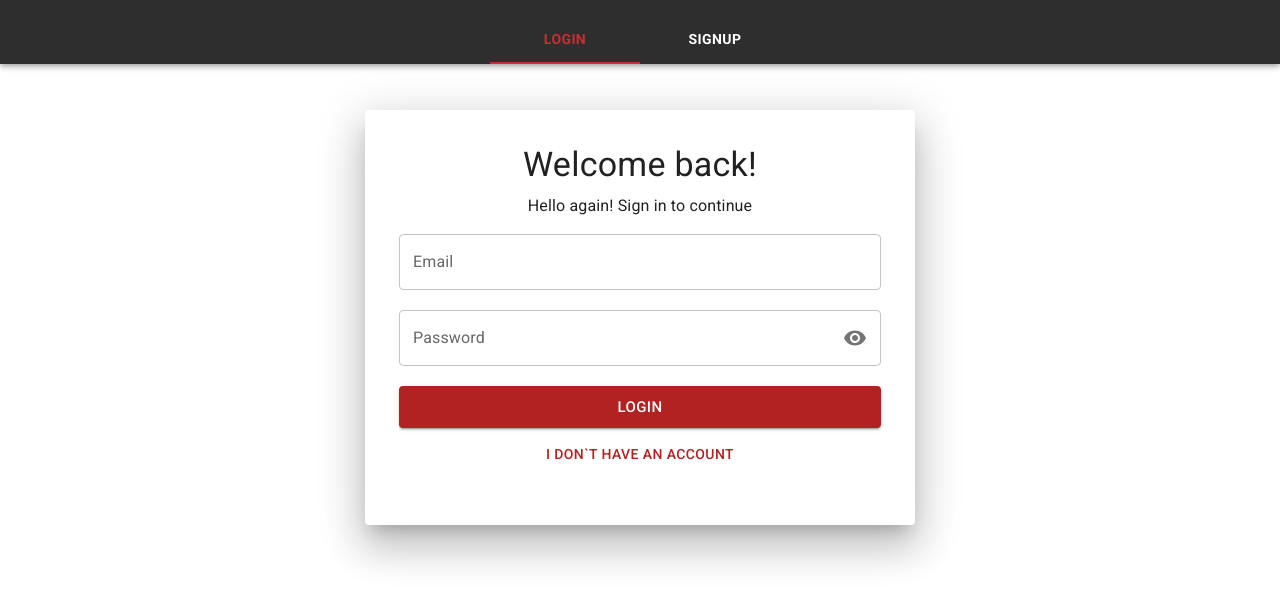
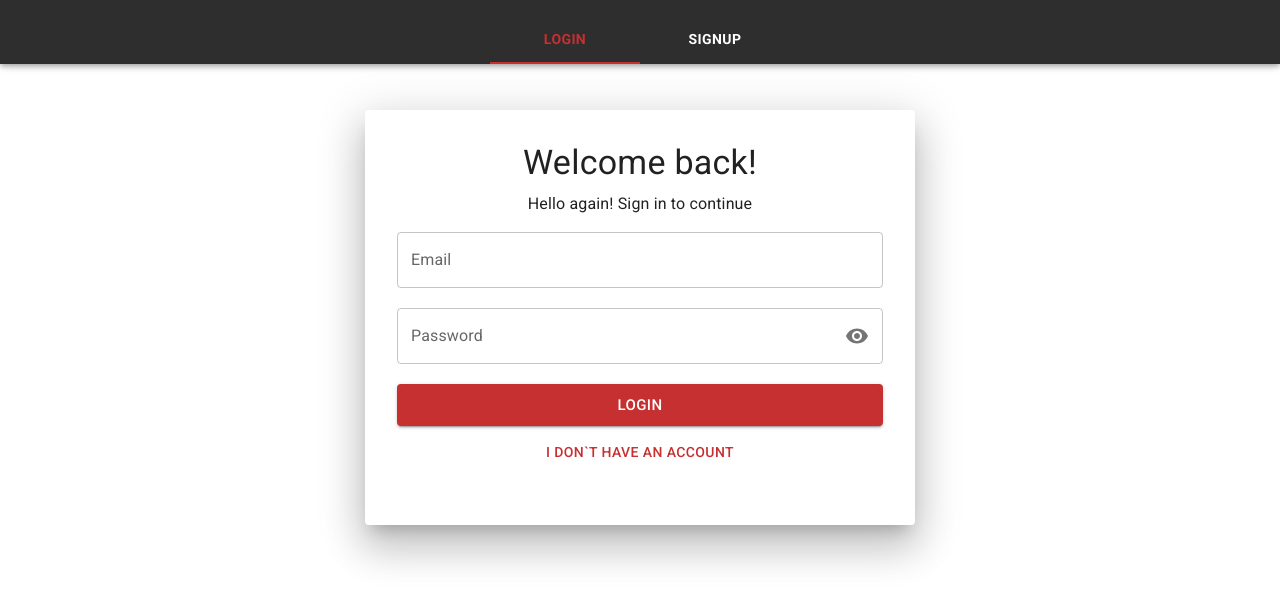
Before and after one commit to curriculum-vitae-team/cv-Petrusha-Nevmerzhitskaya, a React app: page /login in a window 1280 px wide. Shown: the top 604 px of the page. Built offline with nearby package versions, Linux system fonts and the light colour scheme; the HTML template or start-up script is replaced by a standard one.

Commit message:
refactor: change colors and onClick func

```diff
--- a/src/components/AuthHeader/AuthHeader.tsx
+++ b/src/components/AuthHeader/AuthHeader.tsx
@@ -3,6 +3,7 @@ import Tabs from '@mui/material/Tabs';
 import { NavLink, useLocation } from 'react-router-dom';
 
 import { RoutesPath } from '../../constants/routes';
+import theme from '../../themes/theme';
 
 export const AuthHeader = () => {
   const location = useLocation();
@@ -11,7 +12,9 @@ export const AuthHeader = () => {
     <Box sx={{ mt: 2, width: '100%' }}>
       <Tabs
         value={location.pathname}
-        TabIndicatorProps={{ style: { background: '#c63031' } }}
+        TabIndicatorProps={{
+          style: { background: theme.palette.primary.main }
+        }}
         centered
       >
         <Tab
--- a/src/components/Header/Header.tsx
+++ b/src/components/Header/Header.tsx
@@ -4,6 +4,7 @@ import { AppBar, IconButton } from '@mui/material';
 import { useState } from 'react';
 
 import { authService } from '../../graphql/auth/authService';
+import theme from '../../themes/theme';
 import { AuthHeader } from '../AuthHeader';
 import { HeaderBreadcrumbs } from '../Breadcrumbs/Bredcrumbs';
 import { SideMenu } from '../SideMenu';
@@ -25,11 +26,17 @@ export const Header = () => {
   };
   return (
     <>
-      <AppBar position="fixed" sx={{ backgroundColor: '#2e2e2e ' }}>
+      <AppBar
+        position="fixed"
+        sx={{ backgroundColor: theme.palette.primary.dark }}
+      >
         <ToolbarHeader>
           {isAuth ? (
             <>
-              <IconButton onClick={openMenu} sx={{ color: '#c63031' }}>
+              <IconButton
+                onClick={openMenu}
+                sx={{ color: theme.palette.primary.main }}
+              >
                 <MenuIcon />
               </IconButton>
               <SideMenu open={isOpen} onClose={closeMenu} />
--- a/src/components/SideMenu/SideMenu.styles.ts
+++ b/src/components/SideMenu/SideMenu.styles.ts
@@ -1,10 +1,10 @@
 import { Card, styled, Toolbar } from '@mui/material';
 
-export const SideMenuToolbar = styled(Toolbar)({
+export const SideMenuToolbar = styled(Toolbar)(({ theme }) => ({
   display: 'flex',
   justifyContent: 'flex-end',
-  backgroundColor: '#2e2e2e'
-});
+  backgroundColor: theme.palette.primary.dark
+}));
 
 export const SideMenuCard = styled(Card)(() => ({
   display: 'flex',
@@ -14,9 +14,9 @@ export const SideMenuCard = styled(Card)(() => ({
   boxShadow: 'none'
 }));
 
-export const IconStyles = styled('div')(() => ({
-  color: '#706e6e',
-  marginRight: 10,
+export const IconStyles = styled('div')(({ theme }) => ({
+  color: theme.palette.primary.light,
+  marginRight: 8,
   display: 'flex',
   alignItems: 'center'
 }));
--- a/src/components/SideMenu/SideMenu.tsx
+++ b/src/components/SideMenu/SideMenu.tsx
@@ -3,6 +3,7 @@ import { Divider, Drawer, IconButton, MenuItem, MenuList } from '@mui/material';
 import { FC } from 'react';
 import { useNavigate } from 'react-router-dom';
 
+import theme from '../../themes/theme';
 import { IconStyles, SideMenuCard, SideMenuToolbar } from './SideMenu.styles';
 import { SideMenuItems } from './SideMenuItems';
 
@@ -13,12 +14,18 @@ interface ISideMenuProps {
 
 export const SideMenu: FC<ISideMenuProps> = ({ open, onClose }) => {
   const navigate = useNavigate();
-
+  const ItemOnClick = (path: string) => {
+    navigate(path);
+    onClose();
+  };
   return (
     <Drawer anchor="left" open={open} onClick={onClose}>
       <SideMenuCard>
         <SideMenuToolbar>
-          <IconButton onClick={onClose} sx={{ color: '#c63031' }}>
+          <IconButton
+            onClick={onClose}
+            sx={{ color: theme.palette.primary.main }}
+          >
             <CloseIcon />
           </IconButton>
         </SideMenuToolbar>
@@ -28,8 +35,7 @@ export const SideMenu: FC<ISideMenuProps> = ({ open, onClose }) => {
               <MenuItem
                 key={path}
                 onClick={() => {
-                  navigate(path);
-                  onClose();
+                  ItemOnClick(path);
                 }}
               >
                 <IconStyles>
--- a/src/components/UserMenu/UserMenu.styles.ts
+++ b/src/components/UserMenu/UserMenu.styles.ts
@@ -6,12 +6,6 @@ export const UserMenuWrap = styled('div')(() => ({
   textAlign: 'center'
 }));
 
-export const UserMenuStyles = {
-  minWidth: 200,
-  mt: 1
-};
-
 export const IconStyles = {
-  color: '#706e6e',
   mr: 2
 };
--- a/src/components/UserMenu/UserMenu.tsx
+++ b/src/components/UserMenu/UserMenu.tsx
@@ -13,7 +13,8 @@ import {
 import React, { useState } from 'react';
 
 import { authService } from '../../graphql/auth/authService';
-import { IconStyles, UserMenuStyles, UserMenuWrap } from './UserMenu.styles';
+import theme from '../../themes/theme';
+import { IconStyles, UserMenuWrap } from './UserMenu.styles';
 
 export const UserMenu = () => {
   const [anchorEl, setAnchorEl] = useState<null | HTMLElement>(null);
@@ -37,7 +38,7 @@ export const UserMenu = () => {
       <UserMenuWrap>
         <Typography>{user?.email}</Typography>
         <IconButton onClick={handleClick} size="large">
-          <Avatar sx={{ backgroundColor: '#c63031' }}>
+          <Avatar sx={{ backgroundColor: theme.palette.primary.main }}>
             {user?.email[0].toUpperCase()}
           </Avatar>
         </IconButton>
@@ -48,7 +49,7 @@ export const UserMenu = () => {
         onClick={handleClose}
         PaperProps={{
           elevation: 24,
-          sx: UserMenuStyles
+          sx: { minWidth: 200, mt: 1, color: theme.palette.primary.light }
         }}
       >
         <MenuItem>
--- a/src/pages/LoginPage/LoginPage.tsx
+++ b/src/pages/LoginPage/LoginPage.tsx
@@ -18,6 +18,7 @@ import { authService } from '../../graphql/auth/authService';
 import { ILoginResult } from '../../graphql/auth/IAuthResult';
 import { IFormInput } from '../../graphql/auth/IFormInput';
 import { LOGIN } from '../../graphql/auth/query';
+import theme from '../../themes/theme';
 import { FormAuth, PaperAuth } from '../SignupPage/Signup.styles';
 import { schema } from './validationSchema';
 
@@ -94,7 +95,7 @@ const LoginPage: FC = () => {
           />
 
           <LoadingButton
-            sx={{ mt: 2, backgroundColor: 'firebrick' }}
+            sx={{ mt: 2, backgroundColor: theme.palette.primary.main }}
             size="large"
             fullWidth
             type="submit"
@@ -105,7 +106,7 @@ const LoginPage: FC = () => {
           </LoadingButton>
 
           <Button
-            sx={{ mt: 1, color: 'firebrick' }}
+            sx={{ mt: 1, color: theme.palette.primary.main }}
             fullWidth
             type="submit"
             variant="text"
--- a/src/pages/SignupPage/Signup.styles.ts
+++ b/src/pages/SignupPage/Signup.styles.ts
@@ -3,7 +3,7 @@ import { Paper, styled } from '@mui/material';
 export const PaperAuth = styled(Paper)({
   height: 415,
   width: 550,
-  padding: '10px',
+  padding: '8px',
   margin: '110px auto'
 });
 
--- a/src/pages/SignupPage/SignupPage.tsx
+++ b/src/pages/SignupPage/SignupPage.tsx
@@ -18,6 +18,7 @@ import { authService } from '../../graphql/auth/authService';
 import { ISignupResult } from '../../graphql/auth/IAuthResult';
 import { IFormInput } from '../../graphql/auth/IFormInput';
 import { SIGNUP } from '../../graphql/auth/mutation';
+import theme from '../../themes/theme';
 import { schema } from '../LoginPage/validationSchema';
 import { FormAuth, PaperAuth } from './Signup.styles';
 
@@ -95,7 +96,7 @@ const SignupPage: FC = () => {
           />
 
           <LoadingButton
-            sx={{ mt: 2, backgroundColor: 'firebrick' }}
+            sx={{ mt: 2, backgroundColor: theme.palette.primary.main }}
             size="large"
             fullWidth
             type="submit"
@@ -106,7 +107,7 @@ const SignupPage: FC = () => {
           </LoadingButton>
 
           <Button
-            sx={{ mt: 1, color: 'firebrick' }}
+            sx={{ mt: 1, color: theme.palette.primary.main }}
             fullWidth
             type="submit"
             variant="text"
--- a/src/themes/theme.ts
+++ b/src/themes/theme.ts
@@ -13,6 +13,13 @@ const theme = createTheme({
         }
       }
     }
+  },
+  palette: {
+    primary: {
+      main: '#c63031',
+      dark: '#2e2e2e',
+      light: '#706e6e'
+    }
   }
 });
 
```
